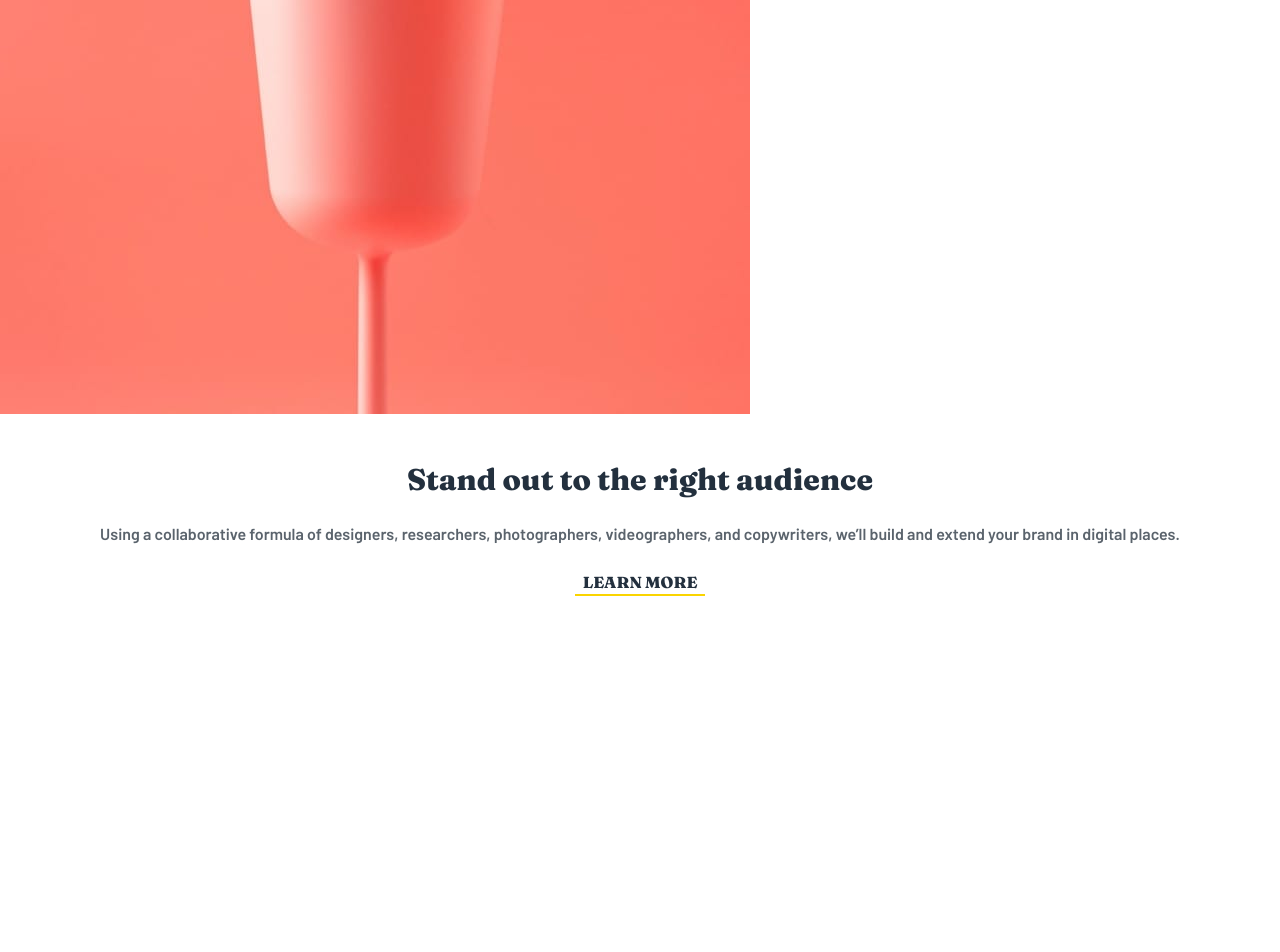
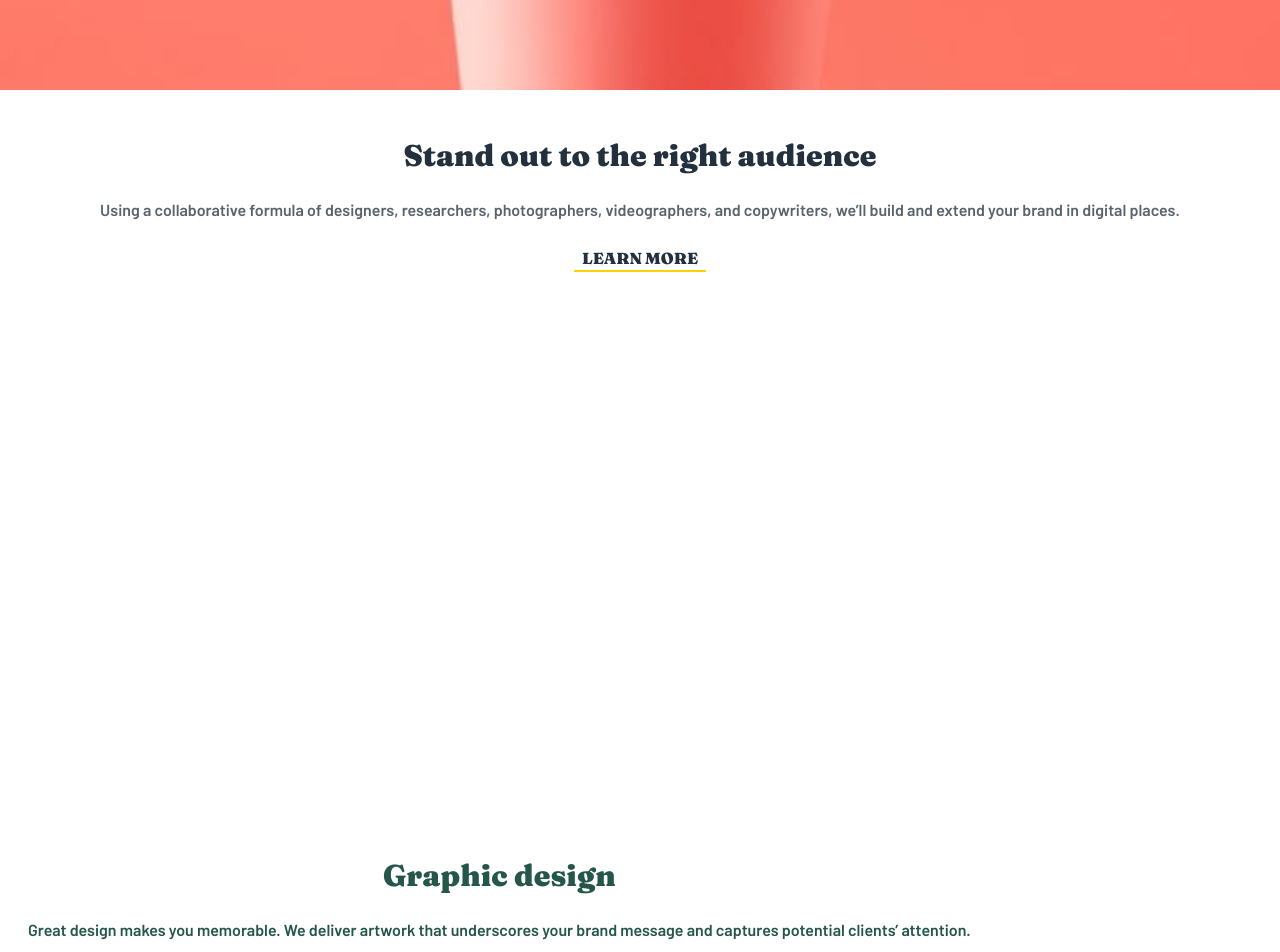
Before and after one commit to Manuel-GNcode/fronted-mentor-challenges, a React (Vite) app in the folder sunnyside-agency-landing-page-main/: page / in a window 1280 px wide. Shown: the part 1660-2612 px from the top of the page. Built offline with nearby package versions, Linux system fonts and the light colour scheme.

Commit message:
Add Client component and integrate testimonials section in App layout

```diff
--- a/sunnyside-agency-landing-page-main/src/App.jsx
+++ b/sunnyside-agency-landing-page-main/src/App.jsx
@@ -1,5 +1,6 @@
 import Section from "./components/Section";
 import SectionAll from "./components/SectionAll";
+import Client from "./components/Client";
 
 function App() {
 
@@ -34,6 +35,22 @@ function App() {
       <SectionAll title='Photography' bgUrl='mobile/image-orange.jpg'>
         Increase your credibility by getting the most stunning, high-quality photos that improve your business image.
       </SectionAll>
+
+      <section>
+        <h2 className="font-fraunces text-center pt-12 text-xl font-[700] tracking-widest text-Grayish-blue">CLIENT TESTIMONIALS</h2>
+
+        <Client imgUrl="image-emily.jpg" name="Emily R." job="Marketing Director">
+          We put our trust in Sunnyside and they delivered, making sure our needs were met and deadlines were always hit.
+        </Client>
+
+        <Client imgUrl="image-thomas.jpg" name="Thomas S." job="Chief Operating Officer">
+          Sunnyside’s enthusiasm coupled with their keen interest in our brand’s success made it a satisfying and enjoyable experience.
+        </Client>
+
+        <Client imgUrl="image-jennie.jpg" name="Jennie F." job="Business Owner">
+          Incredible end result! Our sales increased over 400% when we worked with Sunnyside. Highly recommended!
+        </Client>
+      </section>
     </main>
     </>
   )
--- /dev/null
+++ b/sunnyside-agency-landing-page-main/src/components/Client.jsx
@@ -0,0 +1,12 @@
+const Client = ({children, imgUrl, name, job}) => {
+  return (
+    <div className="pt-16 text-center px-7">
+      <img className="size-18 rounded-full mx-auto" src={imgUrl} alt="people" />
+      <p className="my-8 font-barlow text-Very-dark-grayish-blue">{children}</p>
+      <h3 className="font-fraunces font-[900] text-Very-dark-desaturated-blue">{name}</h3>
+      <p className="font-barlow text-sm text-Grayish-blue">{job}</p>
+    </div>
+  )
+}
+
+export default Client
--- a/sunnyside-agency-landing-page-main/src/components/Section.jsx
+++ b/sunnyside-agency-landing-page-main/src/components/Section.jsx
@@ -1,11 +1,11 @@
 const Section = ({children, title, imgUrl}) => {
   return (
     <section className="h-[650px]">
-      <img src={imgUrl} alt="section image" />
+      <img className="w-full max-h-[300px] object-cover" src={imgUrl} alt="section image" />
       <div className="px-7 pt-12 text-center flex flex-col gap-6">
-        <h2 className="font-fraunces font-extrabold text-3xl text-Very-dark-desaturated-blue">{title}</h2>
+        <h2 className="font-fraunces font-[900] text-3xl text-Very-dark-desaturated-blue">{title}</h2>
         <p className="font-barlow text-Very-dark-grayish-blue">{children}</p>
-        <a className="font-fraunces font-extrabold text-Very-dark-desaturated-blue border-b-2 border-b-Yellow w-fit px-2 mx-auto cursor-pointer">LEARN MORE</a>
+        <a className="font-fraunces font-[900] text-Very-dark-desaturated-blue border-b-2 border-b-Yellow w-fit px-2 mx-auto cursor-pointer">LEARN MORE</a>
       </div>
     </section>
   )
--- a/sunnyside-agency-landing-page-main/src/components/SectionAll.jsx
+++ b/sunnyside-agency-landing-page-main/src/components/SectionAll.jsx
@@ -1,8 +1,8 @@
 const SectionAll = ({children, title, bgUrl}) => {
   return (
-    <section className={`h-[650px] bg-[url(${bgUrl})] bg-center bg-cover flex`}>
+    <section className={`h-[550px] bg-[url(${bgUrl})] bg-center bg-cover flex`}>
       <div className="px-7 pb-12 text-center flex flex-col gap-6 mt-auto">
-        <h2 className="font-fraunces font-extrabold text-3xl text-Dark-desaturated-cyan">{title}</h2>
+        <h2 className="font-fraunces font-[900] text-3xl text-Dark-desaturated-cyan">{title}</h2>
         <p className="font-barlow text-Dark-desaturated-cyan">{children}</p>
       </div>
     </section>
```
